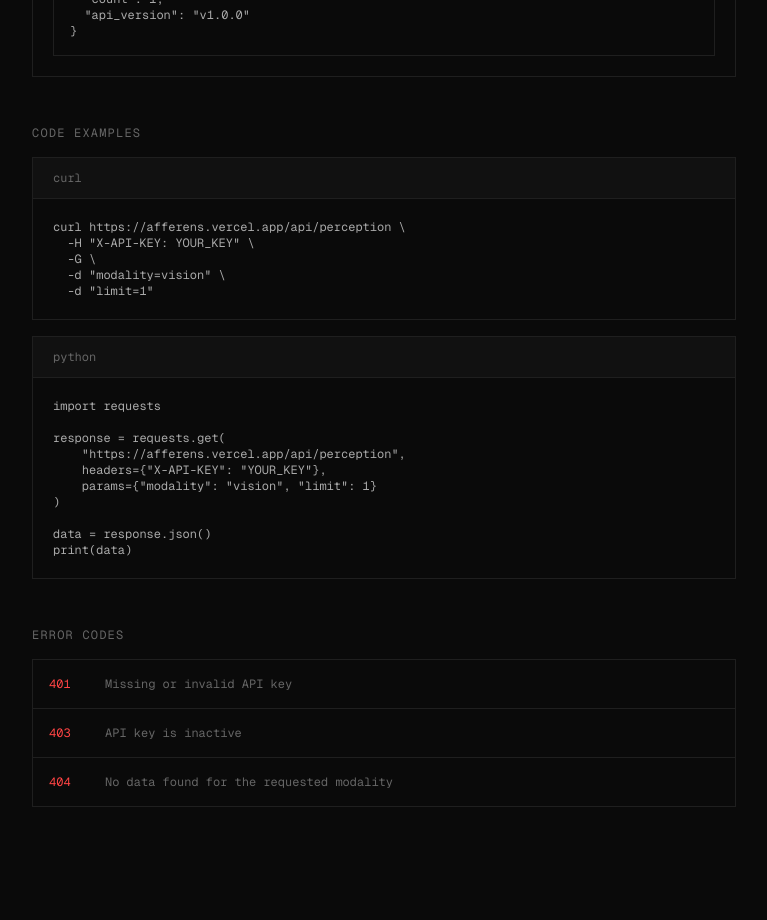
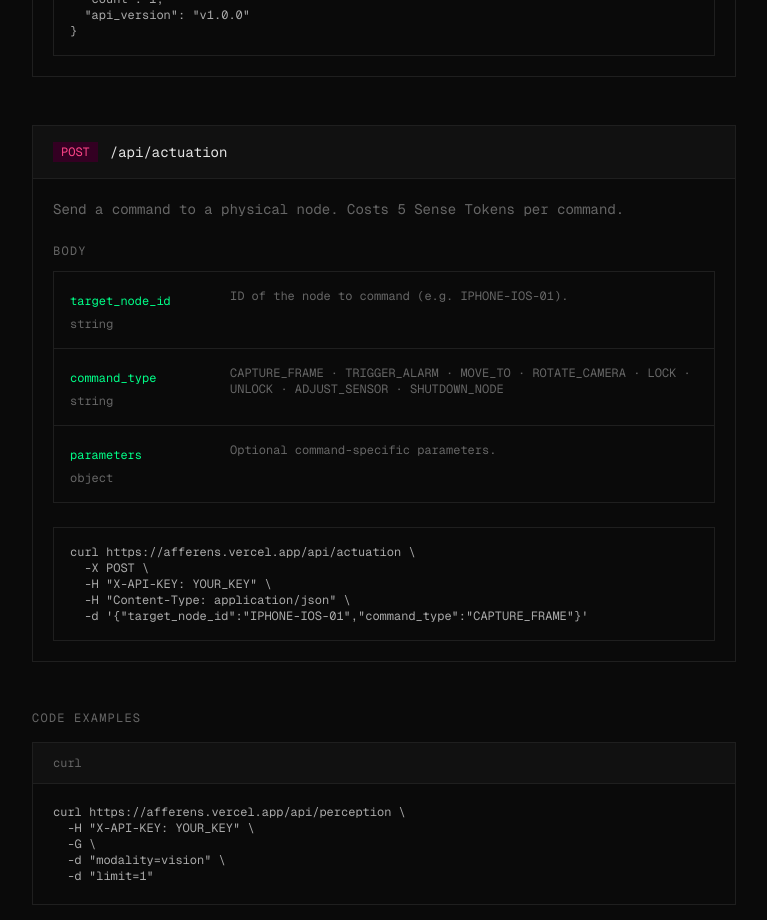
Before and after one commit to afferens/afferens, a Next.js app: page /docs in a window 1280 px wide. Shown: the part 1180-2100 px from the top of the page, without its empty margins (256-1023 px from the left). Before the commit the page ends 2035 px from the top, so only its background shows below. Built offline with nearby package versions, Linux system fonts and the light colour scheme.

Commit message:
feat: actuation endpoint — agents can command physical nodes

```diff
--- /dev/null
+++ b/app/api/actuation/route.ts
@@ -0,0 +1,120 @@
+import { NextRequest, NextResponse } from 'next/server'
+import { createAdminClient } from '@/lib/supabase/admin'
+
+const COMMAND_TOKEN_COST = 5
+
+const VALID_COMMANDS = [
+  'CAPTURE_FRAME',
+  'TRIGGER_ALARM',
+  'MOVE_TO',
+  'ROTATE_CAMERA',
+  'LOCK',
+  'UNLOCK',
+  'ADJUST_SENSOR',
+  'SHUTDOWN_NODE',
+]
+
+export async function POST(request: NextRequest) {
+  const apiKey = request.headers.get('x-api-key')
+
+  if (!apiKey) {
+    return NextResponse.json(
+      { status: 401, error: 'Missing API key. Add header: X-API-KEY: your-key' },
+      { status: 401 }
+    )
+  }
+
+  let body: {
+    target_node_id: string
+    command_type: string
+    parameters?: Record<string, unknown>
+  }
+
+  try {
+    body = await request.json()
+  } catch {
+    return NextResponse.json({ status: 400, error: 'Invalid JSON body.' }, { status: 400 })
+  }
+
+  const { target_node_id, command_type, parameters = {} } = body
+
+  if (!target_node_id || !command_type) {
+    return NextResponse.json(
+      { status: 400, error: 'Body must include target_node_id and command_type.' },
+      { status: 400 }
+    )
+  }
+
+  if (!VALID_COMMANDS.includes(command_type.toUpperCase())) {
+    return NextResponse.json(
+      {
+        status: 400,
+        error: `Invalid command_type. Valid commands: ${VALID_COMMANDS.join(', ')}`,
+      },
+      { status: 400 }
+    )
+  }
+
+  const supabase = createAdminClient()
+
+  const { data: keyRecord, error: keyError } = await supabase
+    .from('api_keys')
+    .select('id, tokens_consumed, is_active')
+    .eq('key', apiKey)
+    .single()
+
+  if (keyError || !keyRecord) {
+    return NextResponse.json({ status: 401, error: 'Invalid API key.' }, { status: 401 })
+  }
+
+  if (!keyRecord.is_active) {
+    return NextResponse.json({ status: 403, error: 'API key is inactive.' }, { status: 403 })
+  }
+
+  const FREE_TIER_LIMIT = 10_000
+  if (keyRecord.tokens_consumed >= FREE_TIER_LIMIT) {
+    return NextResponse.json(
+      {
+        status: 402,
+        error: 'Free tier limit reached (10,000 Sense Tokens). Top up your credits to continue.',
+        upgrade_url: 'https://afferens.vercel.app/pricing',
+      },
+      { status: 402 }
+    )
+  }
+
+  // Insert the command into the queue
+  const { data: command, error: insertError } = await supabase
+    .from('commands')
+    .insert({
+      api_key_id: keyRecord.id,
+      target_node_id,
+      command_type: command_type.toUpperCase(),
+      parameters,
+      status: 'queued',
+      sense_tokens_cost: COMMAND_TOKEN_COST,
+    })
+    .select('id')
+    .single()
+
+  if (insertError || !command) {
+    return NextResponse.json({ status: 500, error: 'Failed to queue command.' }, { status: 500 })
+  }
+
+  // Deduct tokens
+  await supabase
+    .from('api_keys')
+    .update({ tokens_consumed: keyRecord.tokens_consumed + COMMAND_TOKEN_COST })
+    .eq('id', keyRecord.id)
+
+  return NextResponse.json({
+    status: 200,
+    command_id: command.id,
+    target_node_id,
+    command_type: command_type.toUpperCase(),
+    parameters,
+    status_label: 'queued',
+    sense_tokens_consumed: COMMAND_TOKEN_COST,
+    message: 'Command queued. Node will execute on next poll.',
+  })
+}
--- /dev/null
+++ b/app/api/commands/route.ts
@@ -0,0 +1,52 @@
+import { NextRequest, NextResponse } from 'next/server'
+import { createAdminClient } from '@/lib/supabase/admin'
+
+// Nodes call this to get their pending commands, then mark them executed
+export async function GET(request: NextRequest) {
+  const apiKey = request.headers.get('x-api-key')
+  const nodeId = request.nextUrl.searchParams.get('node_id')
+
+  if (!apiKey) {
+    return NextResponse.json({ status: 401, error: 'Missing API key.' }, { status: 401 })
+  }
+
+  if (!nodeId) {
+    return NextResponse.json({ status: 400, error: 'Missing node_id param.' }, { status: 400 })
+  }
+
+  const supabase = createAdminClient()
+
+  const { data: keyRecord } = await supabase
+    .from('api_keys')
+    .select('id, is_active')
+    .eq('key', apiKey)
+    .single()
+
+  if (!keyRecord || !keyRecord.is_active) {
+    return NextResponse.json({ status: 401, error: 'Invalid or inactive API key.' }, { status: 401 })
+  }
+
+  // Fetch queued commands for this node
+  const { data: commands } = await supabase
+    .from('commands')
+    .select('id, command_type, parameters, created_at')
+    .eq('target_node_id', nodeId)
+    .eq('status', 'queued')
+    .order('created_at', { ascending: true })
+
+  if (commands && commands.length > 0) {
+    // Mark them all as executed
+    const ids = commands.map(c => c.id)
+    await supabase
+      .from('commands')
+      .update({ status: 'executed', executed_at: new Date().toISOString() })
+      .in('id', ids)
+  }
+
+  return NextResponse.json({
+    status: 200,
+    node_id: nodeId,
+    commands: commands ?? [],
+    count: commands?.length ?? 0,
+  })
+}
--- a/app/docs/page.tsx
+++ b/app/docs/page.tsx
@@ -119,6 +119,46 @@ export default function DocsPage() {
           </div>
         </section>
 
+        {/* Actuation endpoint */}
+        <section className="mb-12">
+          <div className="border mb-4" style={{ borderColor: 'var(--border)' }}>
+            <div className="flex items-center gap-3 px-5 py-4 border-b" style={{ borderColor: 'var(--border)', background: 'var(--surface)' }}>
+              <span className="text-xs font-mono px-2 py-0.5" style={{ background: '#330022', color: '#ff4488' }}>POST</span>
+              <code className="text-sm font-mono" style={{ color: 'var(--foreground)' }}>/api/actuation</code>
+            </div>
+            <div className="p-5">
+              <p className="text-sm mb-6" style={{ color: 'var(--muted)' }}>
+                Send a command to a physical node. Costs 5 Sense Tokens per command.
+              </p>
+              <div className="mb-6">
+                <div className="text-xs font-mono mb-3 uppercase tracking-widest" style={{ color: 'var(--muted)' }}>Body</div>
+                <div className="border" style={{ borderColor: 'var(--border)' }}>
+                  {[
+                    { param: 'target_node_id', type: 'string', desc: 'ID of the node to command (e.g. IPHONE-IOS-01).' },
+                    { param: 'command_type', type: 'string', desc: 'CAPTURE_FRAME · TRIGGER_ALARM · MOVE_TO · ROTATE_CAMERA · LOCK · UNLOCK · ADJUST_SENSOR · SHUTDOWN_NODE' },
+                    { param: 'parameters', type: 'object', desc: 'Optional command-specific parameters.' },
+                  ].map((p, i) => (
+                    <div key={p.param} className={`flex gap-4 p-4 ${i > 0 ? 'border-t' : ''}`} style={{ borderColor: 'var(--border)' }}>
+                      <div className="w-36 shrink-0">
+                        <code className="text-xs font-mono" style={{ color: 'var(--accent)' }}>{p.param}</code>
+                        <div className="text-xs mt-1 font-mono" style={{ color: 'var(--muted)' }}>{p.type}</div>
+                      </div>
+                      <div className="text-xs" style={{ color: 'var(--muted)' }}>{p.desc}</div>
+                    </div>
+                  ))}
+                </div>
+              </div>
+              <pre className="text-xs font-mono overflow-x-auto p-4 border" style={{ borderColor: 'var(--border)', background: '#0a0a0a', color: '#aaa' }}>
+{`curl https://afferens.vercel.app/api/actuation \\
+  -X POST \\
+  -H "X-API-KEY: YOUR_KEY" \\
+  -H "Content-Type: application/json" \\
+  -d '{"target_node_id":"IPHONE-IOS-01","command_type":"CAPTURE_FRAME"}'`}
+              </pre>
+            </div>
+          </div>
+        </section>
+
         {/* Code examples */}
         <section className="mb-12">
           <h2 className="text-xs font-mono uppercase tracking-widest mb-4" style={{ color: 'var(--muted)' }}>Code Examples</h2>
--- a/app/node/page.tsx
+++ b/app/node/page.tsx
@@ -10,6 +10,13 @@ type SensorReading = {
   entity_id?: string
 }
 
+type Command = {
+  id: string
+  command_type: string
+  parameters: Record<string, unknown>
+  received_at: string
+}
+
 export default function NodePage() {
   const [apiKey, setApiKey] = useState('')
   const [running, setRunning] = useState(false)
@@ -18,6 +25,7 @@ export default function NodePage() {
   const [totalTokens, setTotalTokens] = useState(0)
   const [error, setError] = useState('')
   const [modelStatus, setModelStatus] = useState<'idle' | 'loading' | 'ready' | 'error'>('idle')
+  const [commands, setCommands] = useState<Command[]>([])
   const [cameraActive, setCameraActive] = useState(false)
 
   const intervalRef = useRef<ReturnType<typeof setInterval> | null>(null)
@@ -140,6 +148,36 @@ export default function NodePage() {
       return null
     }
   }
+
+  // Poll for incoming commands every 5s
+  useEffect(() => {
+    if (!running || !apiKey) return
+
+    const nodeId = `IPHONE-${navigator.userAgent.includes('iPhone') ? 'IOS' : 'DEVICE'}-01`
+
+    async function pollCommands() {
+      try {
+        const res = await fetch(`/api/commands?node_id=${encodeURIComponent(nodeId)}`, {
+          headers: { 'X-API-KEY': apiKey },
+        })
+        const result = await res.json()
+        if (result.commands?.length > 0) {
+          const received = result.commands.map((c: { id: string; command_type: string; parameters: Record<string, unknown> }) => ({
+            id: c.id,
+            command_type: c.command_type,
+            parameters: c.parameters,
+            received_at: new Date().toLocaleTimeString(),
+          }))
+          setCommands(prev => [...received, ...prev].slice(0, 20))
+        }
+      } catch { /* ignore */ }
+    }
+
+    const interval = setInterval(pollCommands, 5000)
+    pollCommands()
+    return () => clearInterval(interval)
+  // eslint-disable-next-line react-hooks/exhaustive-deps
+  }, [running, apiKey])
 
   // GPS + Motion pulse every 5s
   useEffect(() => {
@@ -405,6 +443,30 @@ export default function NodePage() {
         </div>
       )}
 
+      {/* Incoming commands */}
+      {commands.length > 0 && (
+        <div className="mb-6">
+          <div className="text-xs font-mono mb-3 uppercase tracking-widest" style={{ color: 'var(--muted)' }}>
+            Incoming commands
+          </div>
+          <div className="flex flex-col gap-2">
+            {commands.map((c, i) => (
+              <div key={i} className="border p-3" style={{ borderColor: '#ff4444', background: 'rgba(255,68,68,0.05)' }}>
+                <div className="flex justify-between items-center mb-1">
+                  <span className="text-xs font-mono font-bold" style={{ color: '#ff4444' }}>{c.command_type}</span>
+                  <span className="text-xs font-mono" style={{ color: 'var(--muted)' }}>{c.received_at}</span>
+                </div>
+                {Object.keys(c.parameters).length > 0 && (
+                  <pre className="text-xs font-mono overflow-x-auto" style={{ color: '#888' }}>
+                    {JSON.stringify(c.parameters, null, 2)}
+                  </pre>
+                )}
+              </div>
+            ))}
+          </div>
+        </div>
+      )}
+
       {/* Live feed */}
       {readings.length > 0 && (
         <div>
```
Also changed, not shown: 1 other file (tests, documents, lock files or other folders).
